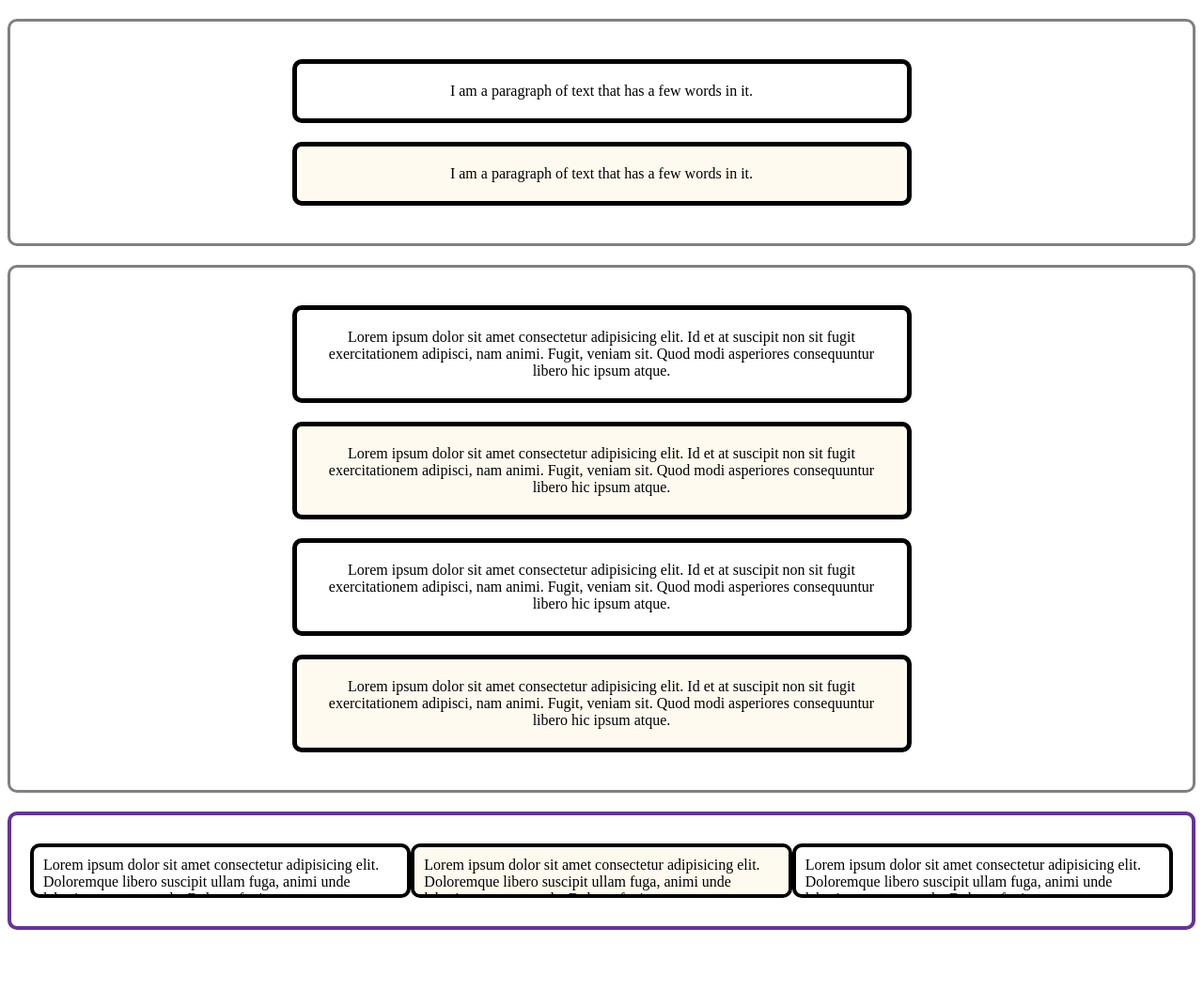
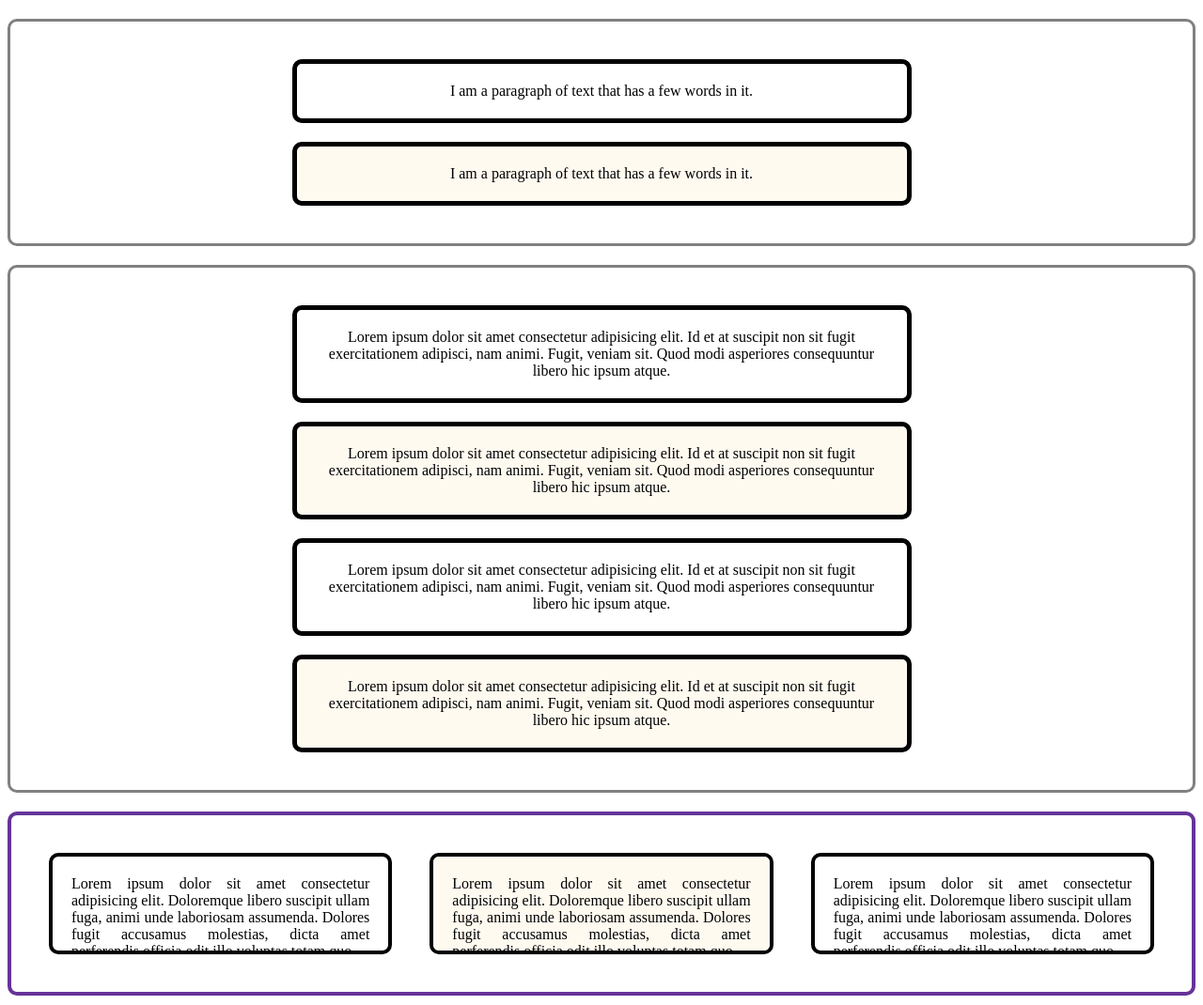
Before and after one commit to bryanchopin/html-css-js, a plain HTML site: page curso.html in a window 1280 px wide. Shown: the whole page at 94% size. Before the commit the page ends 998 px from the top, so only its background shows below. Drawn offline with Linux system fonts and the light colour scheme.

Commit message:
update resources

```diff
--- a/curso.css
+++ b/curso.css
@@ -37,20 +37,23 @@
     width: auto;
     height: auto;
     padding: 20px;
-    margin-top: 10px;
+    margin: 10px auto ;
     display: flex ;
+    flex-wrap: wrap;
     justify-content: center;
     border: 4px solid rebeccapurple;
     border-radius: 10px;
 }
 
 .prueba{
-    width: max-content;
-    height: 30px;
-    padding: 10px;
-    margin: 10px auto;
+    width: auto;
+    height: 60px;
+    flex: 1 1 150px;
+    margin: 20px;
+    padding: 20px;
     border: 4px solid;
     border-radius: 10px;
+    text-align: justify;
     overflow: auto;
 }
 
--- a/style.css
+++ b/style.css
@@ -47,6 +47,7 @@ nav ul li{
     list-style: none;
     margin: auto 20px;
     line-height: 30px;
+    display: inline-block;
 }
 
 nav ul li a{
```
